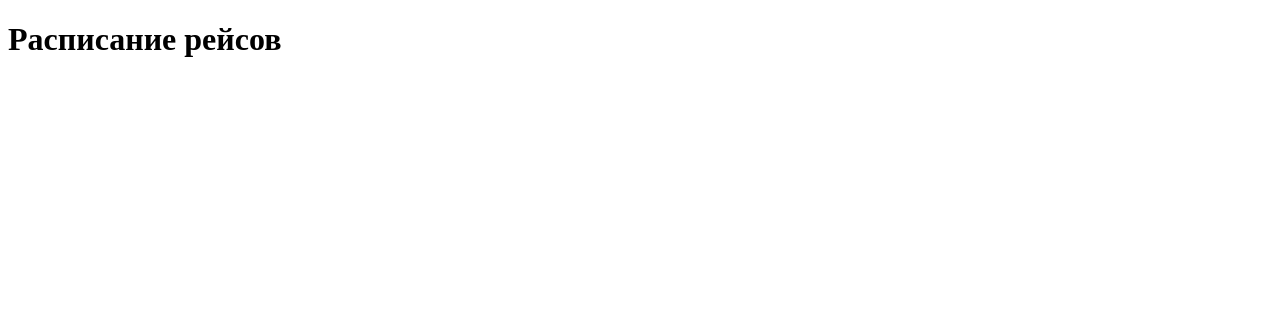
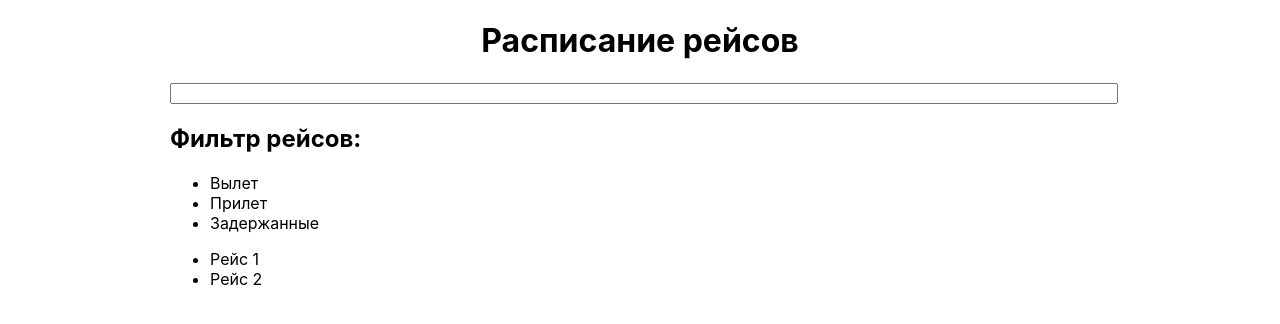
Before and after one commit to glevanov/timetable, a website: page index.html in a window 1280 px wide. Drawn offline with Linux system fonts and the light colour scheme.

Commit message:
Adds basic html and styles

```diff
--- /dev/null
+++ b/app/blocks/app.css
@@ -0,0 +1,4 @@
+.app {
+    max-width: 940px;
+    margin: 0 auto;
+}
--- /dev/null
+++ b/app/blocks/footer.css
@@ -0,0 +1,2 @@
+.footer {
+}
--- /dev/null
+++ b/app/blocks/header.css
@@ -0,0 +1,3 @@
+.header {
+    text-align: center;
+}
--- /dev/null
+++ b/app/blocks/page.css
@@ -0,0 +1,9 @@
+.page {
+    font-family: -apple-system,
+    BlinkMacSystemFont,
+    Segoe UI, Roboto,
+    Oxygen, Ubuntu,
+    Cantarell, Fira Sans, Droid Sans,
+    Helvetica Neue,
+    sans-serif;
+}
--- /dev/null
+++ b/app/blocks/search.css
@@ -0,0 +1,3 @@
+.search--input {
+    width: 100%;
+}
--- a/index.html
+++ b/index.html
@@ -11,7 +11,24 @@
         <h1 class="header--title">Расписание рейсов</h1>
     </header>
 
-    <section class="main"></section>
+    <main class="main">
+        <form action="">
+            <input class="search--input" type="text" id="search">
+            <label for="search"></label>
+        </form>
+
+        <h2>Фильтр рейсов:</h2>
+        <ul class="menu">
+            <li class="menu--item">Вылет</li>
+            <li class="menu--item">Прилет</li>
+            <li class="menu--item">Задержанные</li>
+        </ul>
+
+        <ul class="flights">
+            <li class="flights--item">Рейс 1</li>
+            <li class="flights--item">Рейс 2</li>
+        </ul>
+    </main>
 
     <footer class="footer">
 
--- /dev/null
+++ b/main.css
@@ -0,0 +1 @@
+.header{max-width:940px;text-align:center}.page{font-family:-apple-system,BlinkMacSystemFont,Segoe UI,Roboto,Oxygen,Ubuntu,Cantarell,Fira Sans,Droid Sans,Helvetica Neue,sans-serif}
--- a/style.css
+++ b/style.css
@@ -1,3 +1 @@
-.page {
-    //
-}
+.app{max-width:940px;margin:0 auto}.header{text-align:center}.page{font-family:-apple-system,BlinkMacSystemFont,Segoe UI,Roboto,Oxygen,Ubuntu,Cantarell,Fira Sans,Droid Sans,Helvetica Neue,sans-serif}.search--input{width:100%}
```
